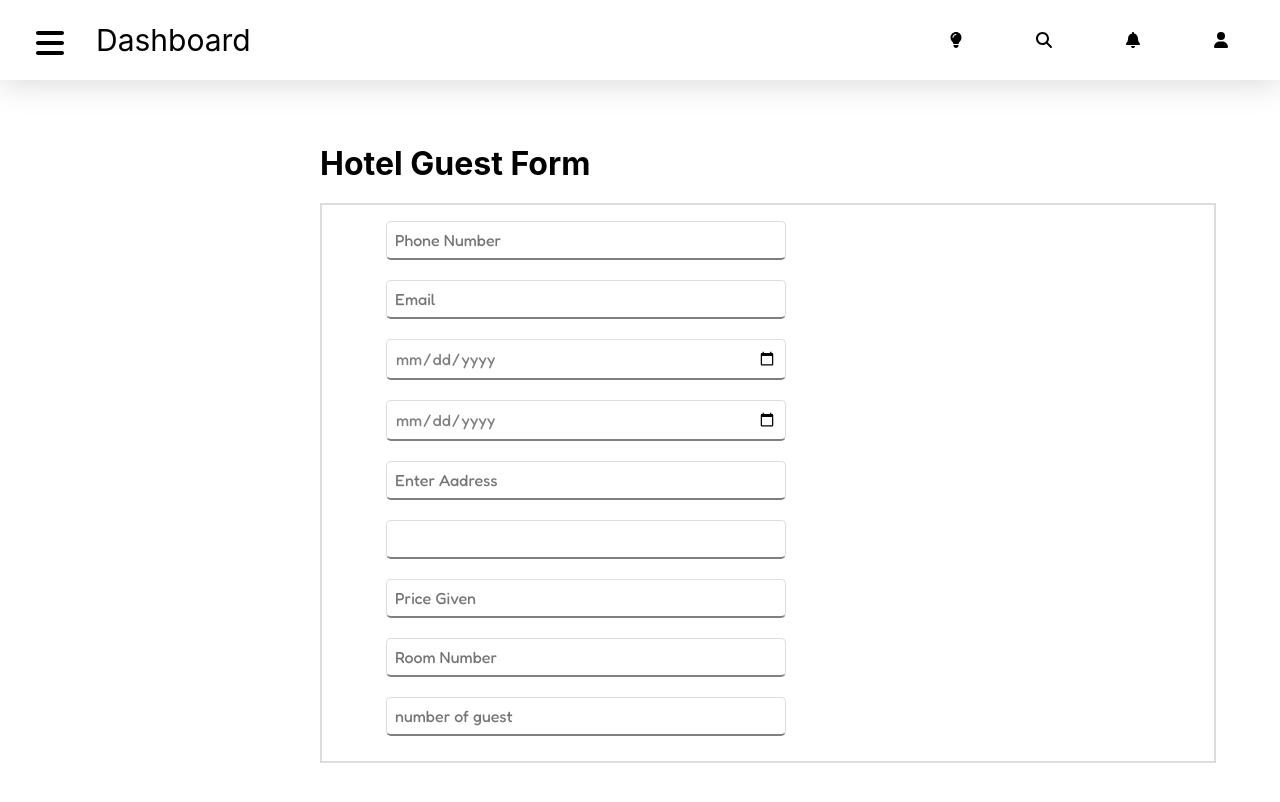
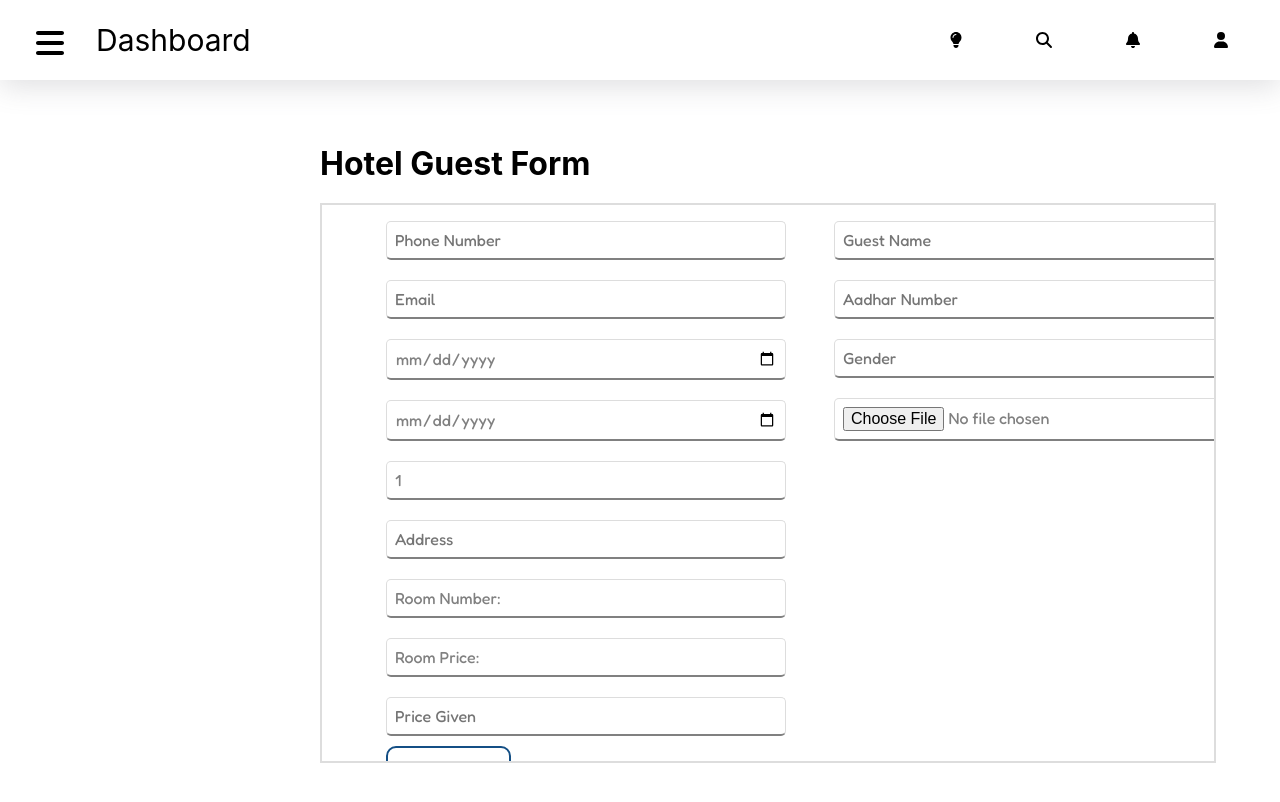
Before and after one commit to quarknetworks/hotel_frontend, a React (Create React App) app: page /guestfoam in a window 1280 px wide. Shown: the top 802 px of the page. Built offline with nearby package versions, Linux system fonts and the light colour scheme.

Commit message:
logoutUI

```diff
--- a/src/Components/GuestTable.jsx
+++ b/src/Components/GuestTable.jsx
@@ -112,7 +112,7 @@ const GuestTable = ( {token}) => {
     useEffect(() => {
         const fetchGuests = async () => {
             try {
-                const response = await axios.get(`${API_ENDPOINTS.API}/guests/allguest`, {
+                const response = await axios.get(`${API_ENDPOINTS.API}/guests/allbooked`, {
                     headers: {
                         'Authorization': `Bearer ${token}`,
                         'Access-Control-Allow-Origin': '*',
--- a/src/Components/HotelDetailsSecond.jsx
+++ b/src/Components/HotelDetailsSecond.jsx
@@ -119,7 +119,7 @@ const HotelDetailsSecond = ({ totalRoom, settotalRoom, page, setpage, token }) =
 
         console.log(filesData)
 
-        axios.post(`${API_ENDPOINTS.API}/doc`, filesData, {
+        axios.post(`${API_ENDPOINTS.API}/signup/doc`, filesData, {
             headers: {
                 'Authorization': `Bearer ${token}`,
                 'Content-Type': 'application/json',
--- a/src/Components/HotelGuestForm.jsx
+++ b/src/Components/HotelGuestForm.jsx
@@ -1,49 +1,32 @@
-import React, { useState, useEffect } from 'react'
-import "../styles/HotelGuestForm.css"
+import React, { useState, useEffect } from 'react';
+import "../styles/HotelGuestForm.css";
 import Navbar from './Navbar';
 import { useTheme } from './ThemeContext';
 import axios from 'axios';
 import API_ENDPOINTS from '../confi.js';
 import { useLocation } from 'react-router-dom';
 
-
 const HotelGuestForm = () => {
-
   const [firstName, setFirstName] = useState('');
   const [email, setEmail] = useState('');
   const [phone, setPhone] = useState('');
   const [suggestions, setSuggestions] = useState([]);
-  const [userNotFound, setUserNotFound] = useState('')
+  const [userNotFound, setUserNotFound] = useState('');
   const [checkInDate, setCheckInDate] = useState('');
   const [checkOutDate, setCheckOutDate] = useState('');
-  const [numOfGuests, setNumOfGuests] = useState();
+  const [numOfGuests, setNumOfGuests] = useState(1);
   const [RoomNumber, setRoomNumber] = useState();
-  const [GuestDetails, setGuestDetails] = useState({
-    GuestCount: '',
-  });
-  const [guestDetails, setguestDetails] = useState([
-    { aadharnumber: "", aadharphoto: null, name: '' }
+  const [guestDetails, setGuestDetails] = useState([
+    { aadharnumber: "", aadharphoto: null, name: '', gender: '' }
   ]);
+  const [Aadress, setAadress] = useState('');
+  const [PriceGiven, setPriceGiven] = useState('');
+  const [roomPrice, setRoomPrice] = useState('');
+  const [isModalOpen, setIsModalOpen] = useState(false);
+  const [newGuest, setNewGuest] = useState({ name: '', phone: '', email: '', aadharNumber: '', gender: '', DOB: '' });
+  const [errors, setErrors] = useState({});
 
-  console.log(guestDetails)
-
-  const [Aadress, setAadress] = useState('');
-  const [Adult, setAdult] = useState('');
-  const [Child, setChild] = useState('');
-  const [roomPrice, setroomPrice] = useState('')
-  const [isModalOpen, setIsModalOpen] = useState(false);
-  const [newGuest, setNewGuest] = useState({ name: '', phone: '', email: '', aadharNumber: '', gender: '', age: '' });
-  const [errors, setErrors] = useState({});
-  console.log(newGuest)
-
-  const parseguest = parseInt(numOfGuests)
-  const guestCount = Array.from({ length: parseguest }, (_, index) => index + 1)
-
-
-  const location = useLocation()
-  console.log(location.state)
-
-  console.log(phone)
+  const location = useLocation();
 
   useEffect(() => {
     if (location.state && location.state.roomNumber) {
@@ -61,8 +44,7 @@ const HotelGuestForm = () => {
             'Authorization': `Bearer ${token}`,
           }
         });
-        console.log(response.data);
-        setroomPrice(response.data.price)
+        setRoomPrice(response.data.price);
       } catch (error) {
         console.log(error);
       }
@@ -81,37 +63,29 @@ const HotelGuestForm = () => {
           'Authorization': `Bearer ${token}`,
         }
       });
-      console.log(response)
       setSuggestions(response.data);
       setUserNotFound('');
     } catch (error) {
-      console.error('Error fetching guest suggestions:', error);
-      console.log(error.response.data.message)
-      if (error.response.data.message == 'Guest not found') {
-        setUserNotFound("user not availble")
-
+      if (error.response.data.message === 'Guest not found') {
+        setUserNotFound("user not available");
       }
       setSuggestions([]);
-
     }
   };
 
   const handleSubmit = async (e) => {
-
     e.preventDefault();
 
     try {
       const response = await axios.post('', {
         firstName,
         email,
-
         checkInDate,
         checkOutDate,
         numOfGuests,
         Aadress,
         Adult,
         Child,
-
       }, {
         headers: {
           'Content-Type': 'application/json',
@@ -119,67 +93,47 @@ const HotelGuestForm = () => {
           'Access-Control-Allow-Headers': '*',
         },
       });
-      const userdata = response.data;
-      console.log(userdata);
-      console.log('form submited', Response.data);
-
-      // reset foam here
 
       setFirstName('');
-      setLastName('');
       setEmail('');
       setPhone('');
       setCheckInDate('');
       setCheckOutDate('');
-      setNumOfGuests('');
+      setNumOfGuests(1);
       setAadress('');
       setAdult('');
       setChild('');
-
     } catch (error) {
-      console.log("error", error)
+      console.log("error", error);
     }
-
-  };
-
-
-
-
-  const handleAadharNumberChange = (event, index) => {
-    const newGuestDetails = [...guestDetails];
-    newGuestDetails[index].aadharnumber = event.target.value;
-    setGuestDetails(newGuestDetails);
-    // const { value } = event.target;
-    // const stringValue = value;
-
-    // setguestDetails(prevGuests => {
-    //   const updatedGuests = [...prevGuests];
-    //   updatedGuests[index] = {
-    //     ...updatedGuests[index],
-    //     aadharnumber: (value)
-    //   };
-    //   return updatedGuests;
-    // });
   };
 
   const handleRoomChange = (index, field, value) => {
-    setguestDetails((prevFormData) => {
-      const updatedAadhar = [...prevFormData];
-      updatedAadhar[index] = {
-        ...updatedAadhar[index],
-        aadharnumber: value,
+    setGuestDetails((prevDetails) => {
+      const updatedDetails = [...prevDetails];
+      updatedDetails[index] = {
+        ...updatedDetails[index],
+        [field]: value,
       };
-
-      return updatedAadhar
-
+      return updatedDetails;
     });
   };
 
   const handleSuggestionClick = (guest) => {
-    // setSelectedGuest(guest);
     setSuggestions([]);
-    setPhone(guest.phone); // Optionally set the phone input to the selected guest's phone
+    setPhone(guest.phone);
+    setEmail(guest.email);
 
+    // Update guestDetails for index 0 with fetched guest data
+    setGuestDetails(prevDetails => {
+      const updatedDetails = [...prevDetails];
+      updatedDetails[0] = {
+        aadharnumber: guest.aadharNumber || '',
+        name: guest.name || '',
+        gender: guest.gender || ''
+      };
+      return updatedDetails;
+    });
   };
 
   const handleAadharPhotoChange = (index, file) => {
@@ -189,7 +143,6 @@ const HotelGuestForm = () => {
         ...updatedGuests[index],
         aadharphoto: file,
       };
-
       return updatedGuests;
     });
   };
@@ -201,8 +154,6 @@ const HotelGuestForm = () => {
   const closeModal = () => {
     setIsModalOpen(false);
   };
-
-  // throw error for new guest
 
   const validateNewGuest = () => {
     const newErrors = {};
@@ -222,8 +173,8 @@ const HotelGuestForm = () => {
     if (!newGuest.gender || !["MALE", "FEMALE", "OTHER"].includes(newGuest.gender.toUpperCase())) {
       newErrors.gender = "Gender is required and should be either 'MALE', 'FEMALE', or 'OTHER'.";
     }
-    if (!newGuest.age) {
-      newErrors.age = "Age is required.";
+    if (!newGuest.DOB) {
+      newErrors.DOB = "Date of birth is required.";
     }
 
     setErrors(newErrors);
@@ -231,7 +182,6 @@ const HotelGuestForm = () => {
   };
 
   const handleNewGuestSubmit = async () => {
-
     if (!validateNewGuest()) {
       return;
     }
@@ -243,37 +193,51 @@ const HotelGuestForm = () => {
         headers: {
           'Authorization': `Bearer ${token}`,
           'Content-Type': 'application/json'
+        }
+      });
 
-        }
-      })
       if(response.data.success === true){
-      setGuestDetails([...guestDetails, newGuest]);
-      setNewGuest({ name: '', phone: '', email: '', aadharNumber: '', gender: '' , age: ''});
+        setGuestDetails(prevDetails => {
+          const updatedDetails = [...prevDetails];
+          updatedDetails[0] = {
+            aadharnumber: newGuest.aadharNumber,
+            name: newGuest.name,
+            gender: newGuest.gender,
+            aadharphoto: null // Ensure aadharphoto is reset or left as it was
+          };
+          return updatedDetails;
+        });
+        setNewGuest({ name: '', phone: '', email: '', aadharNumber: '', gender: '' , DOB: ''});
         setIsModalOpen(false);
       }
     } catch (error) {
-      console.log(error)
+      console.log(error);
     }
+  };
 
+  const handleNumOfGuestsChange = (e) => {
+    const value = parseInt(e.target.value, 10);
+    setNumOfGuests(value);
+    setGuestDetails((prevDetails) => {
+      const updatedDetails = [...prevDetails];
+      while (updatedDetails.length < value) {
+        updatedDetails.push({ aadharnumber: "", aadharphoto: null, name: '', gender: '' });
+      }
+      while (updatedDetails.length > value) {
+        updatedDetails.pop();
+      }
+      return updatedDetails;
+    });
   };
 
   const { theme } = useTheme();
-
-
-  //adding room number here dynamiclly
-  // useEffect(() => {
-  //   if (location.state && location.state.roomNumber) {
-  //     setRoomNumber(location.state.roomNumber);
-  //   }
-  // }, []);
-
 
   return (
     <div >
       <Navbar />
       <div id='form-container' className={`themed-component ${theme}`}>
         <div className='form-seconfcontainer'>
-          <h1 >Hotel Guest Form</h1>
+          <h1>Hotel Guest Form</h1>
           <div className='form-group'>
             <form onSubmit={handleSubmit}>
               <div className='input-div'>
@@ -281,7 +245,7 @@ const HotelGuestForm = () => {
                   <div className="input-field">
                     <input type="text" value={phone} onChange={searchGuest} placeholder='Phone Number' />
                     {suggestions.length > 0 && (
-                      <ul className="sugeestion-ul">
+                      <ul className="suggestion-ul">
                         {suggestions.map((guest) => (
                           <li key={guest.id} onClick={() => handleSuggestionClick(guest)}>
                             {guest.name} - {guest.phone}
@@ -289,145 +253,164 @@ const HotelGuestForm = () => {
                         ))}
                       </ul>
                     )}
-                    <div className='sugesstion buttons'>
-                      {userNotFound && (<button className='suggestionbutton' onClick={openModal}>Register Guest</button>)}
+                    <div className='suggestion-buttons'>
+                      {userNotFound && (<button className='suggestion-button' type='button' onClick={openModal}>Register Guest</button>)}
                     </div>
-
                   </div>
-
                   <br />
                   <div className="input-field">
                     <input type="email" value={email} onChange={(e) => setEmail(e.target.value)} placeholder='Email' />
                   </div>
-
                   <br />
                   <div className="input-field">
-                    <input type="date" value={checkInDate} onChange={(e) => setCheckInDate(e.target.value)} />
+                    <input type="date" value={checkInDate} onChange={(e) => setCheckInDate(e.target.value)} placeholder='Check-in Date' />
                   </div>
                   <br />
                   <div className="input-field">
-                    <input type="date" value={checkOutDate} onChange={(e) => setCheckOutDate(e.target.value)} />
+                    <input type="date" value={checkOutDate} onChange={(e) => setCheckOutDate(e.target.value)} placeholder='Check-out Date' />
                   </div>
                   <br />
                   <div className="input-field">
-                    <input type="text" value={Aadress} onChange={(e) => setAadress(e.target.value)} placeholder='Enter Aadress' />
+                    <input type="number" value={numOfGuests} onChange={handleNumOfGuestsChange} placeholder='Number of Guests' />
                   </div>
                   <br />
                   <div className="input-field">
-                    {/* <input type="text" value={Child} onChange={(e) => setChild(parseInt(e.target.value))} placeholder='How many Child' /> */}
-                    {/* <div className='room-price'>Room Price: {roomPrice}</div> */}
-                    <input type="text" value={roomPrice} readOnly/>
+                    <input type="text" value={Aadress} onChange={(e) => setAadress(e.target.value)} placeholder='Address' />
                   </div>
                   <br />
                   <div className="input-field">
-                    <input type="Text" value={Adult} onChange={(e) => setAdult(parseInt(e.target.value))} placeholder='Price Given ' />
+                  {/* <input type="text" value={RoomNumber} placeholder='Room Number' /> */}
+                  <div className='room-price'>Room Number: {RoomNumber}</div>
                   </div>
                   <br />
                   <div className="input-field">
-                    <input type="text" value={RoomNumber} placeholder='Room Number' />
+                  <div className='room-price'>Room Price: {roomPrice}</div>
                   </div>
                   <br />
                   <div className="input-field">
-                    <input type="number" value={numOfGuests} onChange={(e) => setNumOfGuests(parseInt(e.target.value))} placeholder='number of guest' />
+                  <input type="Text" value={PriceGiven} onChange={(e) => setPriceGiven(parseInt(e.target.value))} placeholder='Price Given ' />
+                  </div>
+                  <div className="input-field">
+                  <button  type="submit">Submit</button>
                   </div>
                 </div>
+              </div>
+            </form>
             <div>
-
-                  {guestCount.map((guest, index) => (
-                    <div key={guest}>
-
-                      <div className="input-field">
-                        <input type="text" placeholder='Aadhar Number'
-                          value={guestDetails[index]?.aadharnumber || ""}
-                          onChange={(event) => handleRoomChange(index, 'aadharnumber', event.target.value)}
+            {guestDetails.map((guest, index) => (
+              <div key={index} >
+                <div className='input-field'>
+                  <input
+                    type='text'
+                    value={guest.name}
+                    onChange={(e) => handleRoomChange(index, 'name', e.target.value)}
+                    placeholder='Guest Name'
                   />
                 </div>
                 <br />
                 <div className='input-field'>
-                        <input type="text" placeholder='Enter Name'
-                          value={guestDetails[index]?.name || ""}
-                          onChange={(event) => handleRoomChange(index, 'name', event.target.value)}
+                  <input
+                    type='text'
+                    value={guest.aadharnumber}
+                    onChange={(e) => handleRoomChange(index, 'aadharnumber', e.target.value)}
+                    placeholder='Aadhar Number'
                   />
                 </div>
                 <br />
                 <div className='input-field'>
-                        <input type="text" placeholder='Enter gender' />
-                        {/* <select name="gender" id="gender">
-                        <option value="">male</option>
-                        <option value="">female</option>
-                        <option value="">Transgender</option>
-                      </select> */}
+                  <input
+                    type='text'
+                    value={guest.gender}
+                    onChange={(e) => handleRoomChange(index, 'gender', e.target.value)}
+                    placeholder='Gender'
+                  />
                 </div>
                 <br />
-                      <div className="input-field">
-                        <input type="file" placeholder='upload Aadhar'
-                          onChange={(event) => handleAadharPhotoChange(index, event.target.files)}
+                <div className='input-field'>
+                  <input
+                    type='file'
+                    onChange={(e) => handleAadharPhotoChange(index, e.target.files[0])}
+                    placeholder='Aadhar Photo'
                   />
                 </div>
-
-                    </div>
-
-                  ))}
                 <br />
               </div>
-              </div>
-              <br />
-              <div className="input-field">
-                <button id='btns' type="submit" onClick={handleSubmit}>Submit</button>
-              </div>
-
-            </form>
-          </div>
-        </div>
-      </div >
-
-      {isModalOpen && (
-        <div className="modal">
-          <div className="modal-content">
-            <h2>Register New Guest</h2>
-
-              <div className="input-field">
-                <input type="text" value={newGuest.name} onChange={(e) => setNewGuest({ ...newGuest, name: e.target.value })} placeholder='Name' />
-                {errors.name && <p className="newGuestError">{errors.name}</p>}
-              </div>
-              <br />
-              <div className="input-field">
-                <input type="text" value={newGuest.phone} onChange={(e) => setNewGuest({ ...newGuest, phone: e.target.value })} placeholder='Phone Number' />
-                {errors.phone && <p className="newGuestError">{errors.phone}</p>}
-              </div>
-              <br />
-              <div className="input-field">
-                <input type="email" value={newGuest.email} onChange={(e) => setNewGuest({ ...newGuest, email: e.target.value })} placeholder='Email' />
-                {errors.email && <p className="newGuestError">{errors.email}</p>}
-              </div>
-              <br />
-              <div className="input-field">
-                <input type="text" value={newGuest.aadharNumber} onChange={(e) => setNewGuest({ ...newGuest, aadharNumber: e.target.value })} placeholder='Aadhar Number' />
-                {errors.aadharNumber && <p className="newGuestError">{errors.aadharNumber}</p>}
-              </div>
-              <br />
-              <div className="input-field">
-                <input type="text" value={newGuest.gender} onChange={(e) => setNewGuest({ ...newGuest, gender: e.target.value.toUpperCase() })} placeholder='Gender' />
-                {errors.gender && <p className="newGuestError">{errors.gender}</p>}
-              </div>
-              <br />
-              <div className="input-field">
-                <input type="date" value={newGuest.age} onChange={(e) => setNewGuest({ ...newGuest, age: e.target.value })} placeholder='Date-of-birth' />
-                {errors.age && <p className="newGuestError">{errors.age}</p>}
-              </div>
-              <div className="input-field">
-                <button type="submit" onClick={handleNewGuestSubmit}>Save</button>
-                <button type="button" onClick={closeModal}>Cancel</button>
+            ))}
             </div>
           </div>
         </div>
+      </div>
+      {isModalOpen && (
+        <div className='modal'>
+          <div className='modal-content'>
+            <h2>Register New Guest</h2>
+            <div className='input-field'>
+              <input
+                type='text'
+                value={newGuest.name}
+                onChange={(e) => setNewGuest({ ...newGuest, name: e.target.value })}
+                placeholder='Name'
+              />
+              {errors.name && <p className='error'>{errors.name}</p>}
+            </div>
+            <br />
+            <div className='input-field'>
+              <input
+                type='text'
+                value={newGuest.phone}
+                onChange={(e) => setNewGuest({ ...newGuest, phone: e.target.value })}
+                placeholder='Phone'
+              />
+              {errors.phone && <p className='error'>{errors.phone}</p>}
+            </div>
+            <br />
+            <div className='input-field'>
+              <input
+                type='email'
+                value={newGuest.email}
+                onChange={(e) => setNewGuest({ ...newGuest, email: e.target.value })}
+                placeholder='Email'
+              />
+              {errors.email && <p className='error'>{errors.email}</p>}
+            </div>
+            <br />
+            <div className='input-field'>
+              <input
+                type='text'
+                value={newGuest.aadharNumber}
+                onChange={(e) => setNewGuest({ ...newGuest, aadharNumber: e.target.value })}
+                placeholder='Aadhar Number'
+              />
+              {errors.aadharNumber && <p className='error'>{errors.aadharNumber}</p>}
+            </div>
+            <br />
+            <div className='input-field'>
+              <input
+                type='text'
+                value={newGuest.gender}
+                onChange={(e) => setNewGuest({ ...newGuest, gender: e.target.value.toUpperCase() })}
+                placeholder='Gender'
+              />
+              {errors.gender && <p className='error'>{errors.gender}</p>}
+            </div>
+            <br />
+            <div className='input-field'>
+              <input
+                type='date'
+                value={newGuest.DOB}
+                onChange={(e) => setNewGuest({ ...newGuest, DOB: e.target.value })}
+
+              />
+              {errors.DOB && <p className='error'>{errors.DOB}</p>}
+            </div>
+            <br />
+            <button onClick={handleNewGuestSubmit}>Register</button>
+            <button onClick={closeModal}>Close</button>
+          </div>
+        </div>
       )}
-
-
-    </div >
+    </div>
   );
 };
 
-
-
-export default HotelGuestForm
+export default HotelGuestForm;
--- a/src/Components/Navbar.jsx
+++ b/src/Components/Navbar.jsx
@@ -4,7 +4,7 @@ import { faBars } from '@fortawesome/free-solid-svg-icons';
 import { FontAwesomeIcon } from '@fortawesome/react-fontawesome';
 import { faSearch, faBell, faUser, faLightbulb } from '@fortawesome/free-solid-svg-icons';
 import Slidemenu from './Slidemenu';
-import logoutSlidebar from './logoutSlidebar';
+import LogoutSlidebar from './LogoutSlidebar';
 import "../styles/Navbar.css"
 import { useTheme } from './ThemeContext';
 
@@ -68,9 +68,8 @@ const Navbar = () => {
               </div>
             </div>
           </div>
-
         </div>
-        <logoutSlidebar isOpen={isSidebarOpen} closeSidebar={closeSidebar}/>
+        <LogoutSlidebar isOpen={isSidebarOpen} closeSidebar={closeSidebar}/>
       </nav>
 
 
--- a/src/Components/OtpPass.jsx
+++ b/src/Components/OtpPass.jsx
@@ -33,7 +33,7 @@ const OtpPass = ({ page, setpage, token , handleApiRespon}) => {
             return;
         }
 
-        axios.post(`${API_ENDPOINTS.API}signup/verify`, { ...Otp }, {
+        axios.post(`${API_ENDPOINTS.API}/signup/verify`, { ...Otp }, {
             headers: {
                 'Authorization': `Bearer ${token}`,
                 'Content-Type': 'application/json',
--- a/src/confi.js
+++ b/src/confi.js
@@ -1,7 +1,7 @@
 const API_ENDPOINTS = {
-    // API: 'http://192.168.1.6:8080'
+    API: 'http://192.168.1.6:8080'
 
-API:'http://hotelbe.quarknetworks.net:8080'
+// API:'http://hotelbe.quarknetworks.net:8080'
 
 }
 
```
Also changed, not shown: src/Components/FirstPages.jsx (+7 -5 lines), src/Components/HotelDetails.jsx (+6 -6 lines), src/Components/ThankYouPage.jsx (+6 -3 lines), src/Components/logoutSlidebar.jsx (+18 -15 lines), src/styles/Navbar.css (+0 -7 lines), src/styles/logoutSlidebar.css (+12 -13 lines). Lines whose indentation alone changed are shown as unchanged.
